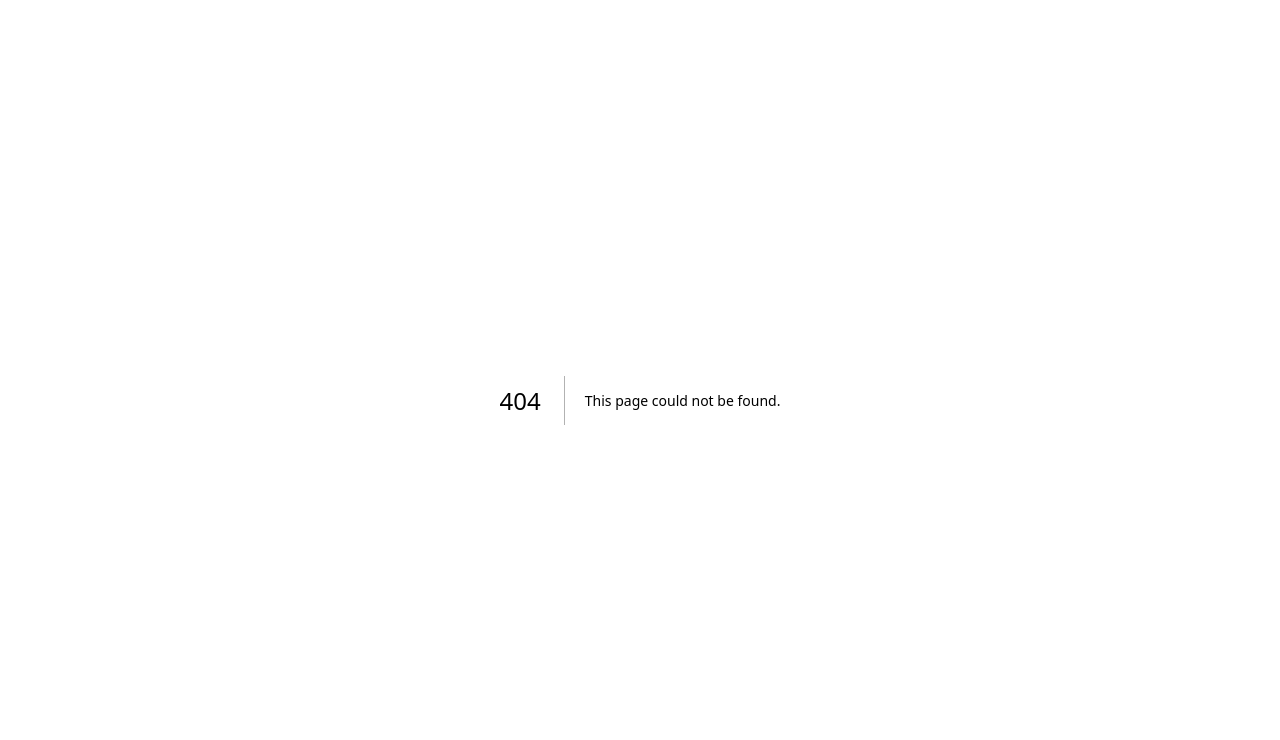
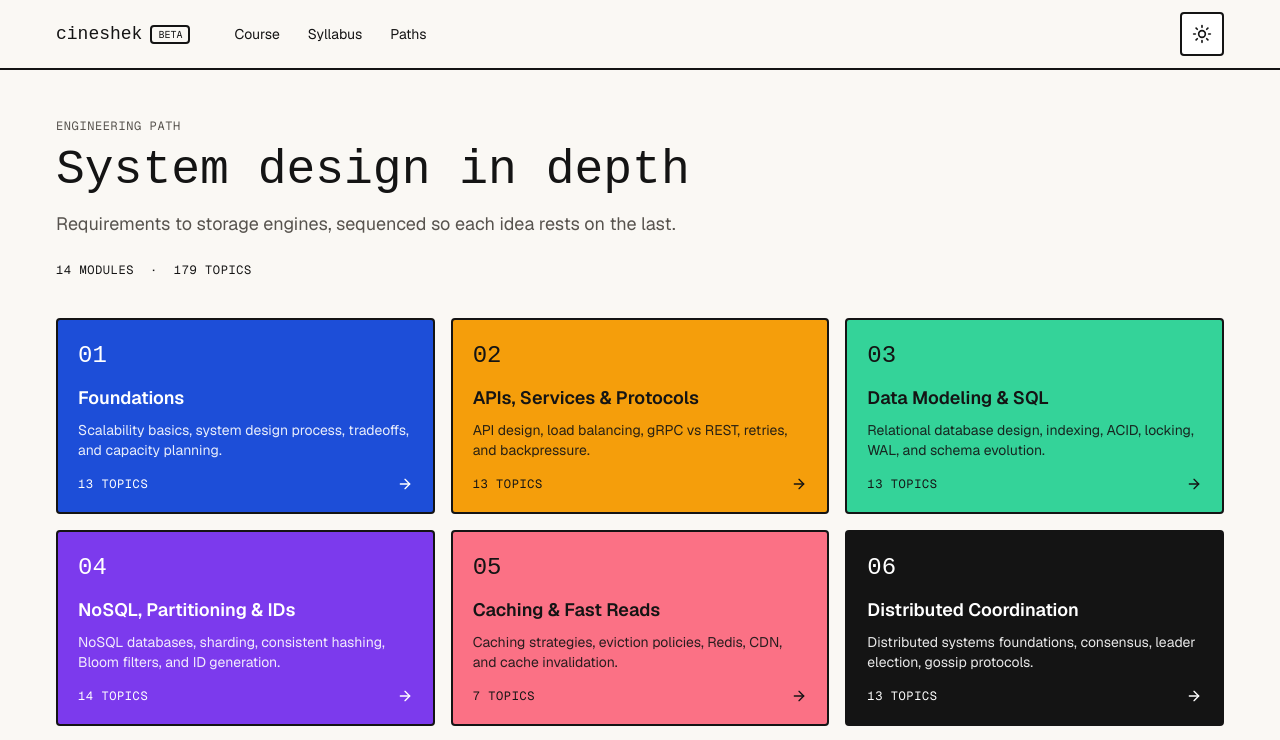
Before and after one commit to abhishek-iiit/CrackPrep, a Next.js app: page /system-design in a window 1280 px wide. Before the commit this address had no page. Shown: the top 740 px of the page. Built offline with nearby package versions, Linux system fonts and the light colour scheme; a web font is replaced by a local one.

Commit message:
feat: add course overview and module pages
Written counts are shown only when above zero — fourteen cards reading
'0 written' would be worse than silence.

```diff
--- /dev/null
+++ b/app/system-design/[module]/page.tsx
@@ -0,0 +1,84 @@
+import type { Metadata } from "next";
+import Link from "next/link";
+import { notFound } from "next/navigation";
+import { ArrowRight } from "lucide-react";
+import { Badge } from "@/components/ui/Badge";
+import { moduleColors } from "@/lib/design/modules";
+import { courseSlug, getModule, getModules } from "@/lib/content";
+
+type Params = { module: string };
+
+export const dynamicParams = false;
+
+export function generateStaticParams(): Params[] {
+  return getModules(courseSlug).map((m) => ({ module: m.slug }));
+}
+
+export async function generateMetadata({
+  params,
+}: {
+  params: Promise<Params>;
+}): Promise<Metadata> {
+  const { module: slug } = await params;
+  const mod = getModule(courseSlug, slug);
+  if (!mod) return {};
+  return {
+    title: `${mod.id} ${mod.title}`,
+    description: mod.blurb,
+  };
+}
+
+export default async function ModulePage({ params }: { params: Promise<Params> }) {
+  const { module: slug } = await params;
+  const mod = getModule(courseSlug, slug);
+  if (!mod) notFound();
+
+  const pair = moduleColors[mod.colorKey];
+
+  return (
+    <div className="mx-auto max-w-[900px] px-4 py-12">
+      <nav aria-label="Breadcrumb" className="font-mono text-xs uppercase tracking-wider">
+        <Link href="/system-design" className="text-link underline">
+          System design
+        </Link>
+      </nav>
+
+      <div
+        style={{ "--surface": pair.surface, "--on-surface": pair.ink } as React.CSSProperties}
+        className="mt-4 rounded-card border-2 border-structural bg-[var(--surface)] p-6 text-[var(--on-surface)]"
+      >
+        <span className="font-pixel text-3xl">{mod.id}</span>
+        <h1 className="mt-2 text-3xl font-semibold">{mod.title}</h1>
+        <p className="mt-2 max-w-prose opacity-90">{mod.blurb}</p>
+        <p className="mt-4 font-mono text-xs uppercase tracking-wider">
+          {mod.totalCount} topics
+          {mod.publishedCount > 0 && ` · ${mod.publishedCount} written`}
+        </p>
+      </div>
+
+      <ol className="mt-8 divide-y-2 divide-hairline border-y-2 border-hairline">
+        {mod.lessons.map((lesson) => (
+          <li key={lesson.slug}>
+            <Link
+              href={lesson.url}
+              className="group flex min-h-14 items-center gap-4 py-3 transition-brut hover:bg-card"
+            >
+              <span className="w-12 shrink-0 font-mono text-xs text-ink-muted">
+                {lesson.number}
+              </span>
+              <span className="min-w-0 flex-1">
+                <span className="block font-medium">{lesson.title}</span>
+                <span className="block truncate text-sm text-ink-muted">{lesson.summary}</span>
+              </span>
+              <span className="hidden shrink-0 font-mono text-xs text-ink-muted sm:block">
+                {lesson.estMinutes} min
+              </span>
+              <Badge status={lesson.status} />
+              <ArrowRight aria-hidden className="size-4 shrink-0" />
+            </Link>
+          </li>
+        ))}
+      </ol>
+    </div>
+  );
+}
--- /dev/null
+++ b/app/system-design/page.tsx
@@ -0,0 +1,53 @@
+import type { Metadata } from "next";
+import { notFound } from "next/navigation";
+import { ModuleCard } from "@/components/course/ModuleCard";
+import { CourseProgress } from "@/components/lesson/ProgressTracker";
+import { courseSlug, getCourse, getCourseStats, getModules } from "@/lib/content";
+
+export const metadata: Metadata = {
+  title: "System design in depth",
+  description:
+    "Fourteen modules and 179 topics, sequenced from requirements clarification through storage engines and reliability.",
+};
+
+export default function CoursePage() {
+  const course = getCourse(courseSlug);
+  if (!course) notFound();
+
+  const modules = getModules(courseSlug);
+  const stats = getCourseStats(courseSlug);
+
+  return (
+    <div className="mx-auto max-w-[1200px] px-4 py-12">
+      <p className="font-mono text-xs uppercase tracking-wider text-ink-muted">
+        {course.eyebrow}
+      </p>
+      <h1 className="mt-3 font-pixel text-4xl sm:text-5xl">{course.title}</h1>
+      <p className="mt-4 max-w-prose text-lg text-ink-muted">{course.blurb}</p>
+
+      <div className="mt-6 flex flex-wrap items-center gap-4 font-mono text-xs uppercase tracking-wider">
+        <span>{stats.moduleCount} modules</span>
+        <span aria-hidden>·</span>
+        <span>{stats.topicCount} topics</span>
+        {stats.publishedCount > 0 && (
+          <>
+            <span aria-hidden>·</span>
+            <span>{stats.publishedCount} written</span>
+          </>
+        )}
+      </div>
+
+      <div className="mt-2">
+        <CourseProgress total={stats.topicCount} />
+      </div>
+
+      <ul className="mt-10 grid gap-4 sm:grid-cols-2 lg:grid-cols-3">
+        {modules.map((mod) => (
+          <li key={mod.slug} className="flex">
+            <ModuleCard module={mod} />
+          </li>
+        ))}
+      </ul>
+    </div>
+  );
+}
--- /dev/null
+++ b/components/course/ModuleCard.tsx
@@ -0,0 +1,27 @@
+import Link from "next/link";
+import { ArrowRight } from "lucide-react";
+import { moduleColors } from "@/lib/design/modules";
+import type { Module } from "@/lib/content";
+
+export function ModuleCard({ module: mod }: { module: Module }) {
+  const pair = moduleColors[mod.colorKey];
+
+  return (
+    <Link
+      href={mod.url}
+      style={
+        { "--surface": pair.surface, "--on-surface": pair.ink } as React.CSSProperties
+      }
+      className="group flex flex-col rounded-card border-2 border-structural bg-[var(--surface)] p-5 text-[var(--on-surface)] transition-brut hover:-translate-y-0.5 hover:shadow-hard"
+    >
+      <span className="font-pixel text-2xl">{mod.id}</span>
+      <h3 className="mt-3 text-lg font-semibold">{mod.title}</h3>
+      <p className="mt-2 flex-1 text-sm opacity-90">{mod.blurb}</p>
+      <span className="mt-4 flex items-center gap-2 font-mono text-xs uppercase tracking-wider">
+        {mod.totalCount} topics
+        {mod.publishedCount > 0 && <>· {mod.publishedCount} written</>}
+        <ArrowRight aria-hidden className="ml-auto size-4" />
+      </span>
+    </Link>
+  );
+}
```
Also changed, not shown: 1 other file (tests, documents, lock files or other folders).
